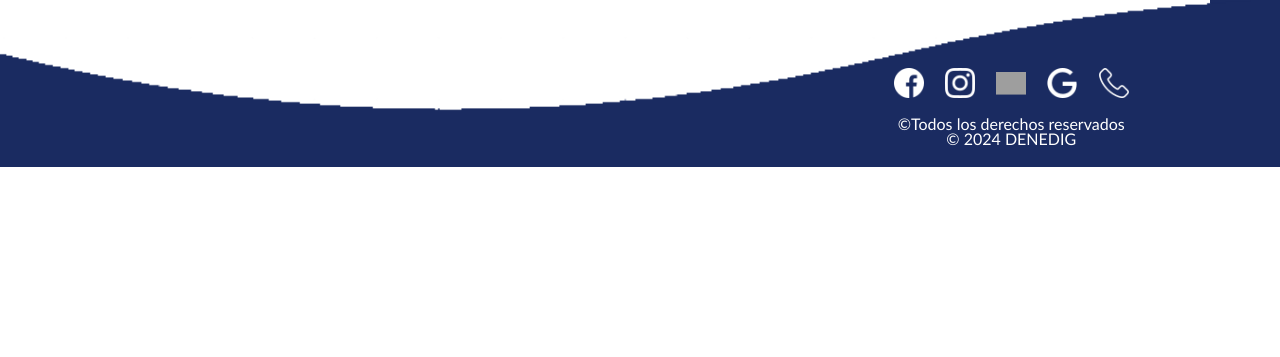
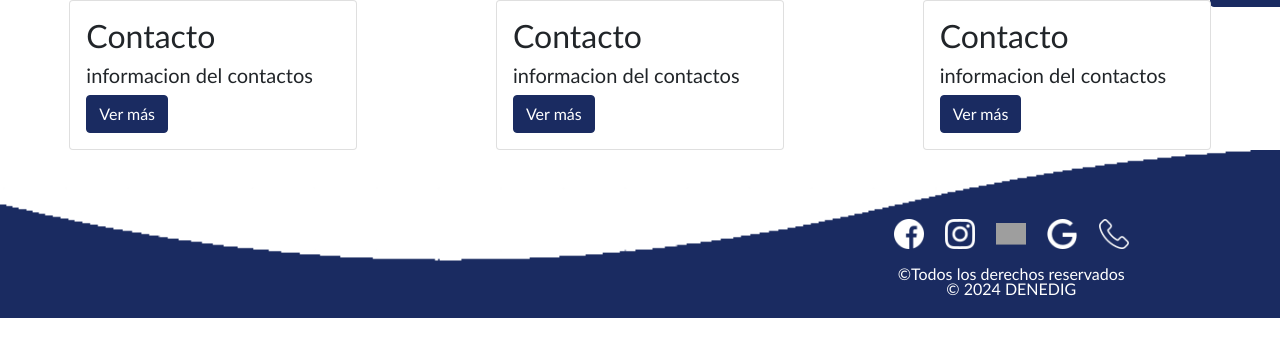
Before and after one commit to JesusJimenezE/Creador-de-E-mails-para-E-mail-Marketing-CRM-Automatizado, a PHP site: page /page/contactos.php in a window 1280 px wide. Shown: the part 120-477 px from the top of the page. Run offline with PHP 8.4, Linux system fonts and the light colour scheme; grey boxes are pictures that could not be loaded.

Commit message:
Agregamos el componente de card, para poder visualizar los contactos agregados previamnete

```diff
--- /dev/null
+++ b/components/card.php
@@ -0,0 +1,30 @@
+
+<!-- Contenedor flex para las tarjetas -->
+<div class="d-flex justify-content-around flex-wrap">
+  <!-- Tarjeta 1 -->
+  <div class="card" style="width: 18rem;">
+    <div class="card-body">
+      <h2 class="card-title">Contacto</h2>
+      <h5 class="card-text">informacion del contactos</h5>
+      <a href="#" class="btn btn-primary">Ver más</a>
+    </div>
+  </div>
+
+  <!-- Tarjeta 2 -->
+  <div class="card" style="width: 18rem;">
+    <div class="card-body">
+      <h2 class="card-title">Contacto</h2>
+      <h5 class="card-text">informacion del contactos</h5>
+      <a href="#" class="btn btn-primary">Ver más</a>
+    </div>
+  </div>
+
+  <!-- Tarjeta 3 -->
+  <div class="card" style="width: 18rem;">
+    <div class="card-body">
+      <h2 class="card-title">Contacto</h2>
+      <h5 class="card-text">informacion del contactos</h5>
+      <a href="#" class="btn btn-primary">Ver más</a>
+    </div>
+  </div>
+</div>
--- a/page/contactos.php
+++ b/page/contactos.php
@@ -3,5 +3,6 @@
 
 <a href="./../page/nuecont.php" class="btn btn-primary botoncear"> Agregar contacto </a> <!-- Boton para que nos dirija a la pantalla que nos ayuda a agregar un nuevo contacto -->
 
+<?php include"./../components/card.php"?>
 
 <?php include "./../includes/piepagina.php" ?><!-- Llamamos al piede pagina que estara en todas las pantalla -->
```
